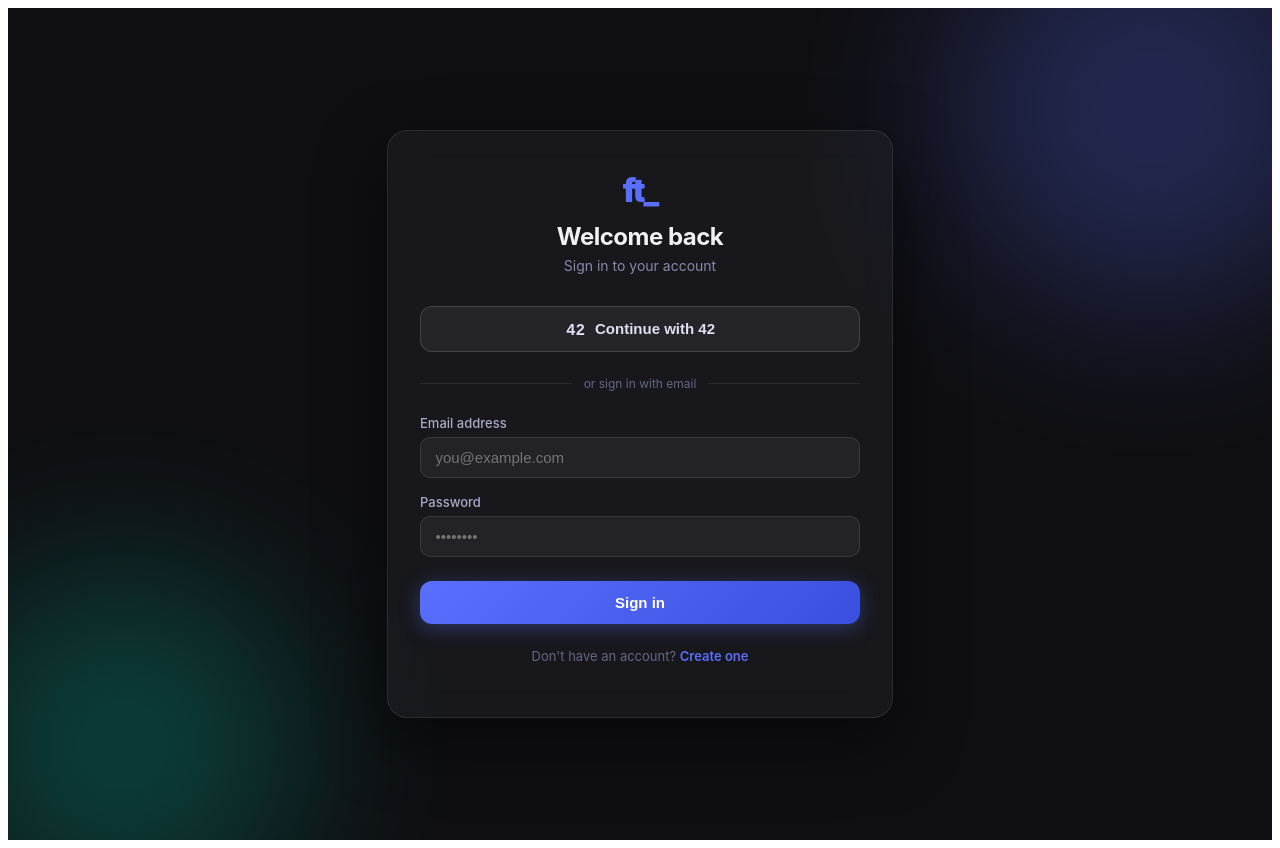
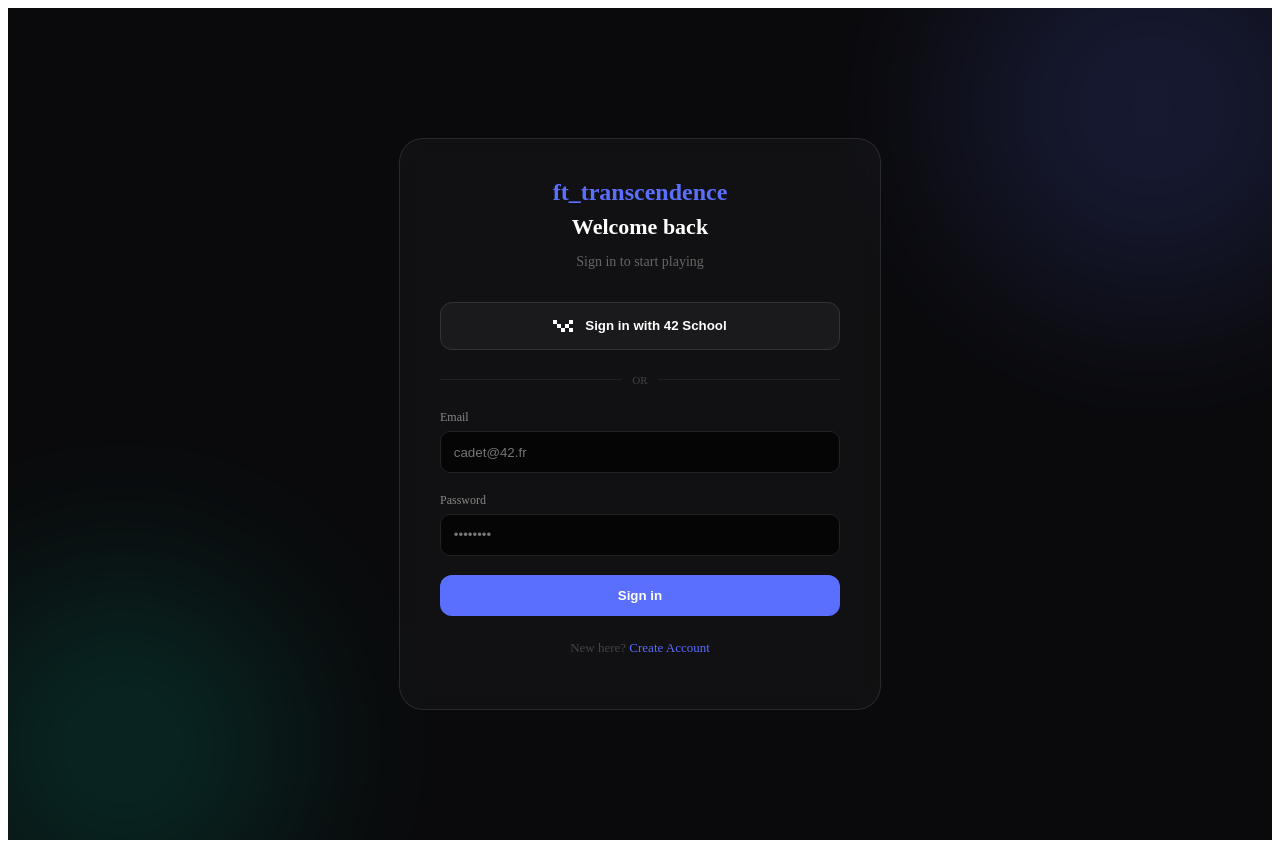
Before and after one commit to AdrienBourges/Transcendence, a React (Vite) app in the folder frontend/: page /login in a window 1280 px wide. Built offline with nearby package versions, Linux system fonts and the light colour scheme; no server answers.

Commit message:
42Login-try

```diff
--- a/frontend/src/features/auth/api.ts
+++ b/frontend/src/features/auth/api.ts
@@ -41,7 +41,7 @@
 
   // 5. Fetch the currently authenticated user profile
   getMe: () =>
-    axiosInstance.get<User>('/auth/me'),
+    axiosInstance.get<User>('/users/me'),
 
   // 6. Terminate the user session
   logout: () =>
--- a/frontend/src/pages/LoginPage.tsx
+++ b/frontend/src/pages/LoginPage.tsx
@@ -14,56 +14,66 @@
 }
 
 // ---------------------------------------------------------------------------
-// Component
+// Component: LoginPage
+// Handles both traditional Email/Password login and 42 OAuth2 flow.
 // ---------------------------------------------------------------------------
 
 export default function LoginPage() {
   const navigate = useNavigate();
   const [searchParams] = useSearchParams();
+
+  // Zustand store actions
   const setUser = useAuthStore((s) => s.setUser);
 
+  // Local UI state
   const [serverError, setServerError] = useState<string | null>(null);
   const [oauthLoading, setOauthLoading] = useState(false);
 
   // -------------------------------------------------------------------------
-  // 42 OAuth callback handler
-  // When the user returns from 42's authorization page the URL contains
-  // ?code=<authorization_code>.  We exchange that code for a token via the
-  // backend and then log the user in, exactly like the email/password flow.
+  // 42 OAuth Callback Logic
+  // 1. User is redirected back from 42 Intra with ?code=xxx
+  // 2. We catch that code and send it to our backend /api/auth/callback
+  // 3. Backend exchanges code for token and returns User + JWT
   // -------------------------------------------------------------------------
   useEffect(() => {
     const code = searchParams.get("code");
     if (!code) return;
 
-    // Remove the code from the URL immediately so a page refresh doesn't
-    // trigger a second exchange attempt (codes are single-use).
+    /**
+     * Security Best Practice:
+     * Remove the 'code' from the URL immediately after reading it.
+     * This prevents re-sending the same code on page refresh (codes are one-time use).
+     */
     window.history.replaceState({}, document.title, window.location.pathname);
 
     const exchange42Code = async () => {
       setOauthLoading(true);
       setServerError(null);
       try {
-        // ✅ 1. Change to callback42
-        // ✅ 2. Use destructuring to get { data } from Axios response
+        // Step 1: Send authorization code to your backend
         const { data } = await authApi.callback42(code);
 
-        // ✅ 3. Access token and user from data
+        // Step 2: Persist JWT and update global state
+        // Note: Using "auth_token" to match your App.tsx checkAuth logic
         localStorage.setItem("auth_token", data.token);
         setUser(data.user);
 
+        // Step 3: Redirect to home/dashboard
         navigate("/", { replace: true });
       } catch (err: any) {
+        // Handle backend errors (e.g., code expired, 42 API down)
         const message = err.response?.data?.error || "42 authentication failed.";
         setServerError(message);
       } finally {
         setOauthLoading(false);
       }
     };
+
     exchange42Code();
   }, [searchParams, navigate, setUser]);
 
   // -------------------------------------------------------------------------
-  // Traditional email / password form
+  // Traditional Email/Password Form Logic
   // -------------------------------------------------------------------------
   const {
     register,
@@ -71,58 +81,56 @@
     formState: { errors, isSubmitting },
   } = useForm<LoginFormValues>({ mode: "onBlur" });
 
-const onSubmit = async (values: LoginFormValues) => {
+  const onSubmit = async (values: LoginFormValues) => {
     setServerError(null);
     try {
-      /**
-       * Axios returns the server response body inside the 'data' property.
-       * We destructure 'data' first, which contains { token, user }.
-       */
+      // Direct call to your backend login endpoint
       const { data } = await authApi.login(values);
 
-      // Now you can access token and user from data
       localStorage.setItem("auth_token", data.token);
       setUser(data.user);
 
       navigate("/", { replace: true });
-    } catch (err: unknown) {
-      // Improved error handling to catch backend-specific error messages
-      const message = err instanceof Error ? err.message : "Login failed. Please try again.";
+    } catch (err: any) {
+      const message = err.response?.data?.error || "Login failed. Please check your credentials.";
       setServerError(message);
     }
   };
 
-  // -------------------------------------------------------------------------
-  // 42 OAuth redirect — just send the browser to the backend's OAuth entry
-  // point; the backend will redirect to 42's authorization server.
+// -------------------------------------------------------------------------
+  // 42 OAuth redirect
+  // We use the exact Client ID and Redirect URI provided by the teammate.
   // -------------------------------------------------------------------------
   const handle42Login = () => {
-    window.location.href = `${import.meta.env.VITE_API_BASE_URL}/auth/42`;
+    const rootUrl = "https://api.intra.42.fr/oauth/authorize";
+
+    // Using URLSearchParams to ensure the URL is encoded correctly
+    const params = new URLSearchParams({
+      client_id: "u-s4t2ud-9ac612b679f1a8dccfab14517f2f446d97dd25e3b80380cb97ddbbe64b321423",
+      redirect_uri: "http://localhost:3000/api/auth/callback",
+      response_type: "code",
+    });
+
+    // Final result: https://api.intra.42.fr/oauth/authorize?client_id=...&redirect_uri=...&response_type=code
+    window.location.href = `${rootUrl}?${params.toString()}`;
   };
 
-  // -------------------------------------------------------------------------
-  // Derived state
-  // -------------------------------------------------------------------------
   const isLoading = isSubmitting || oauthLoading;
 
-  // -------------------------------------------------------------------------
-  // Render
-  // -------------------------------------------------------------------------
   return (
     <div style={styles.root}>
-      {/* ── Background decorative blobs ── */}
+      {/* Background visual effects */}
       <div style={{ ...styles.blob, ...styles.blobTop }} />
       <div style={{ ...styles.blob, ...styles.blobBottom }} />
 
       <div style={styles.card}>
-        {/* Header */}
         <div style={styles.header}>
-          <div style={styles.logo}>ft_</div>
+          <div style={styles.logo}>ft_transcendence</div>
           <h1 style={styles.title}>Welcome back</h1>
-          <p style={styles.subtitle}>Sign in to your account</p>
+          <p style={styles.subtitle}>Sign in to start playing</p>
         </div>
 
-        {/* ── 42 OAuth section ── */}
+        {/* --- 42 OAuth Button --- */}
         <button
           type="button"
           onClick={handle42Login}
@@ -137,76 +145,59 @@
           ) : (
             <FortyTwoIcon />
           )}
-          {oauthLoading ? "Authenticating with 42…" : "Continue with 42"}
+          {/* Changed text to clarify the action */}
+          {oauthLoading ? "Connecting to Intra..." : "Sign in with 42 School"}
         </button>
 
-        {/* Divider */}
         <div style={styles.divider}>
           <span style={styles.dividerLine} />
-          <span style={styles.dividerText}>or sign in with email</span>
+          <span style={styles.dividerText}>OR</span>
           <span style={styles.dividerLine} />
         </div>
 
-        {/* ── Traditional login form ── */}
+        {/* --- Standard Login Form (unchanged) --- */}
         <form onSubmit={handleSubmit(onSubmit)} noValidate style={styles.form}>
-          {/* Email */}
           <div style={styles.field}>
-            <label htmlFor="email" style={styles.label}>
-              Email address
-            </label>
+            <label htmlFor="email" style={styles.label}>Email</label>
             <input
               id="email"
               type="email"
-              autoComplete="email"
-              placeholder="you@example.com"
+              placeholder="cadet@42.fr"
               style={{
                 ...styles.input,
                 ...(errors.email ? styles.inputError : {}),
               }}
               {...register("email", {
-                required: "Email is required.",
+                required: "Email is required",
                 pattern: {
                   value: /^[^\s@]+@[^\s@]+\.[^\s@]+$/,
-                  message: "Enter a valid email address.",
+                  message: "Invalid email format",
                 },
               })}
             />
-            {errors.email && (
-              <p style={styles.fieldError}>{errors.email.message}</p>
-            )}
+            {errors.email && <p style={styles.fieldError}>{errors.email.message}</p>}
           </div>
 
-          {/* Password */}
           <div style={styles.field}>
-            <label htmlFor="password" style={styles.label}>
-              Password
-            </label>
+            <label htmlFor="password" style={styles.label}>Password</label>
             <input
               id="password"
               type="password"
-              autoComplete="current-password"
               placeholder="••••••••"
               style={{
                 ...styles.input,
                 ...(errors.password ? styles.inputError : {}),
               }}
               {...register("password", {
-                required: "Password is required.",
-                minLength: {
-                  value: 6,
-                  message: "Password must be at least 6 characters.",
-                },
+                required: "Password is required",
+                minLength: { value: 6, message: "Min 6 characters" },
               })}
             />
-            {errors.password && (
-              <p style={styles.fieldError}>{errors.password.message}</p>
-            )}
+            {errors.password && <p style={styles.fieldError}>{errors.password.message}</p>}
           </div>
 
-          {/* Server-level error (wrong credentials, network, etc.) */}
           {serverError && <p style={styles.serverError}>{serverError}</p>}
 
-          {/* Submit */}
           <button
             type="submit"
             disabled={isLoading}
@@ -216,217 +207,69 @@
             }}
           >
             {isSubmitting ? <span style={styles.spinner} /> : null}
-            {isSubmitting ? "Signing in…" : "Sign in"}
+            {isSubmitting ? "Signing in..." : "Sign in"}
           </button>
         </form>
 
-        {/* Footer */}
         <p style={styles.footer}>
-          Don't have an account?{" "}
-          <a href="/register" style={styles.link}>
-            Create one
-          </a>
+          New here? <a href="/register" style={styles.link}>Create Account</a>
         </p>
       </div>
     </div>
   );
 }
 
-// ---------------------------------------------------------------------------
-// Inline 42 logo SVG (avoids external asset dependency)
-// ---------------------------------------------------------------------------
+// --- Inline Assets & Styles ---
 
 function FortyTwoIcon() {
   return (
-    <svg
-      width="20"
-      height="20"
-      viewBox="0 0 100 100"
-      fill="currentColor"
-      aria-hidden="true"
-      style={{ flexShrink: 0 }}
-    >
-      <text x="5" y="78" fontSize="80" fontWeight="900" fontFamily="monospace">
-        42
-      </text>
+    <svg width="20" height="20" viewBox="0 0 100 100" fill="currentColor">
+       <path d="M0 20h20v20H0V20zM20 40h20v20H20V40zM40 60h20v20H40V60zM60 40h20v20H60V40zM80 20h20v20H80V20zM80 60h20v20H80V60z" />
     </svg>
   );
 }
 
-// ---------------------------------------------------------------------------
-// Styles (inline — no Tailwind / CSS module dependency)
-// Swap these out for your design system as needed.
-// ---------------------------------------------------------------------------
-
 const styles: Record<string, React.CSSProperties> = {
   root: {
-    minHeight: "100vh",
-    display: "flex",
-    alignItems: "center",
-    justifyContent: "center",
-    background: "#0f0f13",
-    fontFamily: "'Geist', 'Inter', sans-serif",
-    position: "relative",
-    overflow: "hidden",
-    padding: "1rem",
+    minHeight: "100vh", display: "flex", alignItems: "center", justifyContent: "center",
+    background: "#0a0a0c", position: "relative", overflow: "hidden", padding: "1rem", color: "#fff"
   },
-
-  // Decorative background blobs
-  blob: {
-    position: "absolute",
-    borderRadius: "50%",
-    filter: "blur(80px)",
-    opacity: 0.25,
-    pointerEvents: "none",
+  blob: { position: "absolute", borderRadius: "50%", filter: "blur(80px)", opacity: 0.15, pointerEvents: "none" },
+  blobTop: { width: 400, height: 400, background: "#5b6fff", top: -100, right: -80 },
+  blobBottom: { width: 350, height: 350, background: "#00c6a2", bottom: -80, left: -60 },
+  card: {
+    position: "relative", zIndex: 1, width: "100%", maxWidth: 400,
+    background: "rgba(255,255,255,0.03)", border: "1px solid rgba(255,255,255,0.1)",
+    borderRadius: 24, padding: "2.5rem", backdropFilter: "blur(10px)"
   },
-  blobTop: {
-    width: 400,
-    height: 400,
-    background: "#5b6fff",
-    top: -100,
-    right: -80,
+  header: { textAlign: "center", marginBottom: "2rem" },
+  logo: { fontSize: 24, fontWeight: 900, color: "#5b6fff", marginBottom: "0.5rem" },
+  title: { fontSize: 22, fontWeight: 700, margin: 0 },
+  subtitle: { fontSize: 14, color: "#666" },
+  btn42: {
+    width: "100%", display: "flex", alignItems: "center", justifyContent: "center", gap: 12,
+    padding: "0.8rem", borderRadius: 12, border: "1px solid #333", background: "#1a1a1c",
+    color: "#fff", fontWeight: 600, cursor: "pointer"
   },
-  blobBottom: {
-    width: 350,
-    height: 350,
-    background: "#00c6a2",
-    bottom: -80,
-    left: -60,
+  divider: { display: "flex", alignItems: "center", gap: 10, margin: "1.5rem 0" },
+  dividerLine: { flex: 1, height: 1, background: "#222" },
+  dividerText: { fontSize: 11, color: "#444" },
+  form: { display: "flex", flexDirection: "column", gap: "1.2rem" },
+  field: { display: "flex", flexDirection: "column", gap: 6 },
+  label: { fontSize: 12, color: "#888" },
+  input: {
+    padding: "0.8rem", borderRadius: 10, border: "1px solid #222", background: "#050505",
+    color: "#fff", outline: "none"
   },
-
-  // Card
-  card: {
-    position: "relative",
-    zIndex: 1,
-    width: "100%",
-    maxWidth: 440,
-    background: "rgba(255,255,255,0.04)",
-    border: "1px solid rgba(255,255,255,0.09)",
-    borderRadius: 20,
-    padding: "2.5rem 2rem",
-    backdropFilter: "blur(16px)",
-    WebkitBackdropFilter: "blur(16px)",
-    boxShadow: "0 24px 64px rgba(0,0,0,0.5)",
+  inputError: { borderColor: "#ff5b5b" },
+  fieldError: { fontSize: 11, color: "#ff5b5b", margin: 0 },
+  serverError: { padding: "0.8rem", background: "rgba(255,0,0,0.1)", color: "#ff5b5b", borderRadius: 8, fontSize: 13 },
+  btnSubmit: {
+    padding: "0.8rem", borderRadius: 12, border: "none", background: "#5b6fff",
+    color: "#fff", fontWeight: 700, cursor: "pointer"
   },
-
-  // Header
-  header: { textAlign: "center", marginBottom: "2rem" },
-  logo: {
-    display: "inline-block",
-    fontSize: 32,
-    fontWeight: 900,
-    color: "#5b6fff",
-    letterSpacing: -2,
-    marginBottom: "0.75rem",
-  },
-  title: {
-    margin: 0,
-    fontSize: 24,
-    fontWeight: 700,
-    color: "#f0f0f5",
-    letterSpacing: -0.5,
-  },
-  subtitle: { margin: "0.35rem 0 0", fontSize: 14, color: "#8888aa" },
-
-  // 42 button
-  btn42: {
-    width: "100%",
-    display: "flex",
-    alignItems: "center",
-    justifyContent: "center",
-    gap: 10,
-    padding: "0.75rem 1rem",
-    borderRadius: 12,
-    border: "1px solid rgba(255,255,255,0.14)",
-    background: "rgba(255,255,255,0.06)",
-    color: "#e0e0f0",
-    fontSize: 15,
-    fontWeight: 600,
-    cursor: "pointer",
-    transition: "background 0.2s, border-color 0.2s",
-  },
-
-  // Divider
-  divider: {
-    display: "flex",
-    alignItems: "center",
-    gap: 12,
-    margin: "1.5rem 0",
-  },
-  dividerLine: {
-    flex: 1,
-    height: 1,
-    background: "rgba(255,255,255,0.08)",
-  },
-  dividerText: { fontSize: 12, color: "#666688", whiteSpace: "nowrap" },
-
-  // Form
-  form: { display: "flex", flexDirection: "column", gap: "1rem" },
-  field: { display: "flex", flexDirection: "column", gap: 6 },
-  label: { fontSize: 13, fontWeight: 500, color: "#aaaac8" },
-  input: {
-    padding: "0.7rem 0.9rem",
-    borderRadius: 10,
-    border: "1px solid rgba(255,255,255,0.1)",
-    background: "rgba(255,255,255,0.05)",
-    color: "#f0f0f5",
-    fontSize: 15,
-    outline: "none",
-    transition: "border-color 0.2s, box-shadow 0.2s",
-  },
-  inputError: {
-    borderColor: "#ff5b5b",
-    boxShadow: "0 0 0 3px rgba(255,91,91,0.15)",
-  },
-  fieldError: { margin: 0, fontSize: 12, color: "#ff7070" },
-  serverError: {
-    margin: 0,
-    padding: "0.65rem 0.9rem",
-    borderRadius: 8,
-    background: "rgba(255,80,80,0.12)",
-    border: "1px solid rgba(255,80,80,0.25)",
-    color: "#ff8080",
-    fontSize: 13,
-  },
-
-  // Submit button
-  btnSubmit: {
-    width: "100%",
-    display: "flex",
-    alignItems: "center",
-    justifyContent: "center",
-    gap: 8,
-    marginTop: "0.5rem",
-    padding: "0.8rem",
-    borderRadius: 12,
-    border: "none",
-    background: "linear-gradient(135deg, #5b6fff 0%, #3b4fdf 100%)",
-    color: "#fff",
-    fontSize: 15,
-    fontWeight: 700,
-    cursor: "pointer",
-    boxShadow: "0 4px 20px rgba(91,111,255,0.35)",
-    transition: "opacity 0.2s, transform 0.1s",
-  },
-  btnDisabled: { opacity: 0.55, cursor: "not-allowed", transform: "none" },
-
-  // Spinner
-  spinner: {
-    display: "inline-block",
-    width: 16,
-    height: 16,
-    border: "2px solid rgba(255,255,255,0.3)",
-    borderTopColor: "#fff",
-    borderRadius: "50%",
-    animation: "spin 0.7s linear infinite",
-  },
-
-  // Footer
-  footer: {
-    marginTop: "1.5rem",
-    textAlign: "center",
-    fontSize: 13,
-    color: "#666688",
-  },
-  link: { color: "#5b6fff", textDecoration: "none", fontWeight: 600 },
+  btnDisabled: { opacity: 0.5, cursor: "not-allowed" },
+  footer: { marginTop: "1.5rem", textAlign: "center", fontSize: 13, color: "#444" },
+  link: { color: "#5b6fff", textDecoration: "none" },
+  spinner: { width: 14, height: 14, border: "2px solid #555", borderTopColor: "#fff", borderRadius: "50%" }
 };
```
Also changed, not shown: frontend/src/App.tsx (+65 -5 lines), frontend/src/pages/AuthCallbackPage.tsx (added, +141 -0 lines), 1 other file (tests, documents, lock files or other folders).
